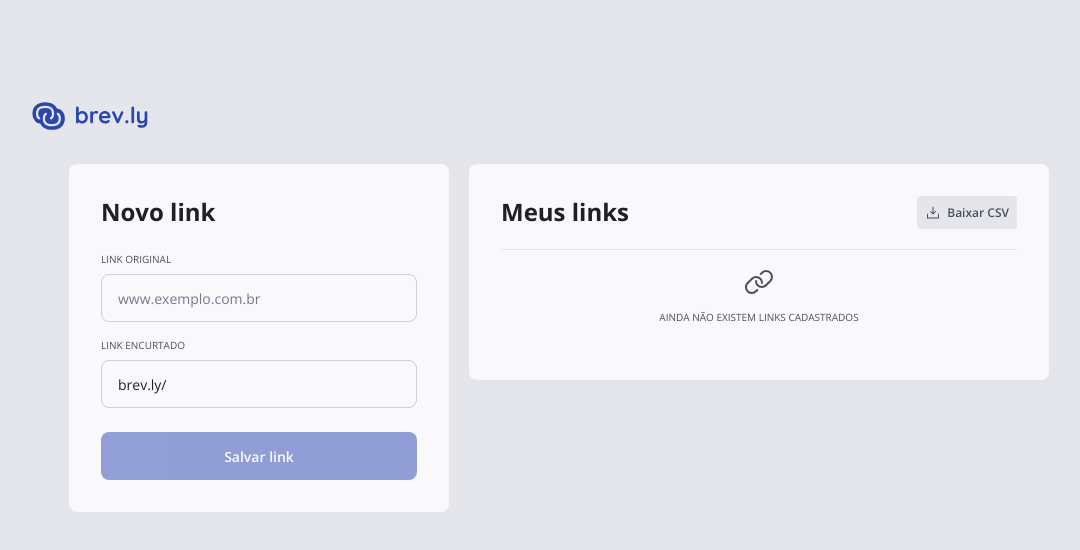
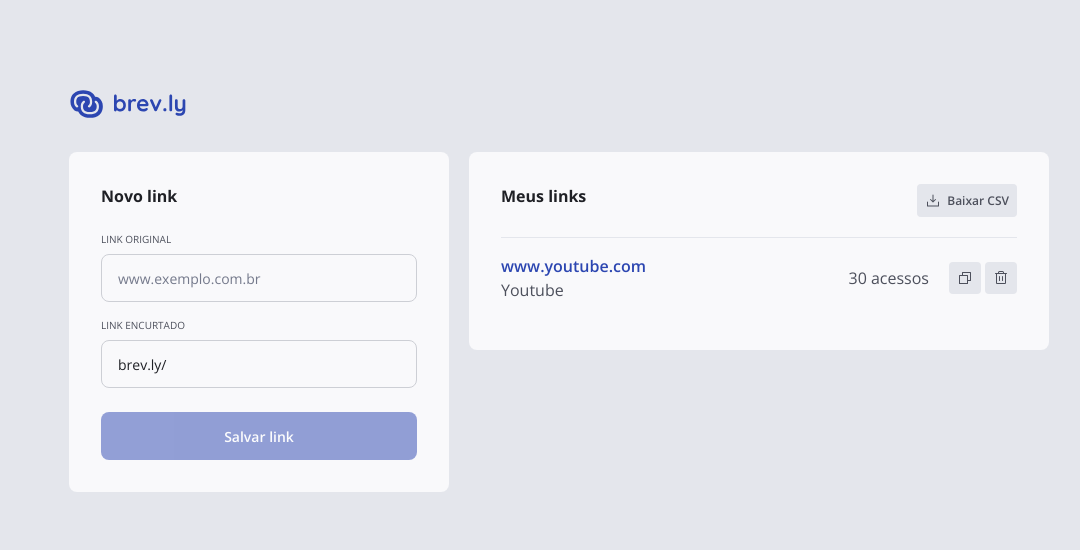
Before and after one commit to JoaoMagnago/ftr-360-desafio-fase-1-brevly, a React (Vite) app in the folder web/: page / in a window 1280 px wide. Shown: the top 550 px of the page, without its empty margins (81-1161 px from the left). Built offline with nearby package versions, Linux system fonts and the light colour scheme.

Commit message:
feat: create short links list styles with content

```diff
--- a/web/src/app.tsx
+++ b/web/src/app.tsx
@@ -5,14 +5,13 @@ import logo from './assets/Logo.svg';
 
 export function App() {
   return (
-    <main className="h-dvh flex flex-col items-start gap-8 p-3">
-      <img
-        src={logo}
-        aria-label={'logo do brev.ly'}
-        className="h-8 mt-[88px] ml-[8%]"
-      />
-      <div className="flex items-center justify-center gap-5 flex-col w-full lg:flex-row lg:items-start">
-        <ShortLinkForm />
+    <main className="h-dvh flex flex-col items-start gap-8 px-3">
+      <div className="flex items-center justify-center gap-5 flex-col w-full mt-[5.5rem] lg:flex-row lg:items-start">
+        <div className="flex flex-col items-start gap-8 w-full lg:max-w-[23.75rem]">
+          <img src={logo} aria-label={'logo do brev.ly'} className="h-8" />
+          <ShortLinkForm />
+        </div>
+
         <ShortLinksList />
       </div>
     </main>
--- a/web/src/components/short-link-form.tsx
+++ b/web/src/components/short-link-form.tsx
@@ -1,5 +1,4 @@
 import { zodResolver } from '@hookform/resolvers/zod';
-import { useEffect } from 'react';
 import { Controller, useForm } from 'react-hook-form';
 import z from 'zod';
 
@@ -26,13 +25,9 @@ export function ShortLinkForm() {
   const originalUrl = watch('originalUrl');
   const shortUrl = watch('shortUrl');
 
-  useEffect(() => {
-    console.log({ originalUrl, shortUrl });
-  }, [originalUrl, shortUrl]);
-
   return (
-    <div className="flex flex-col p-8 gap-6 bg-gray-100 max-w-[380px] w-full rounded-lg">
-      <h2 className="text-xl/8 font-(weight:--font-bold) text-gray-600">
+    <div className="flex flex-col p-8 gap-6 bg-gray-100 w-full rounded-lg">
+      <h2 className="text-xl/(line-height-xl) font-(weight:--font-bold) text-gray-600">
         Novo link
       </h2>
 
--- a/web/src/components/short-links-list.tsx
+++ b/web/src/components/short-links-list.tsx
@@ -1,18 +1,48 @@
-import { DownloadSimpleIcon, LinkIcon } from '@phosphor-icons/react';
+import {
+  CopyIcon,
+  DownloadSimpleIcon,
+  LinkIcon,
+  TrashIcon,
+} from '@phosphor-icons/react';
 
-export const ShortLinksList = ({
-  shortLinks = [],
-}: {
-  shortLinks?: string[];
-}) => {
+interface ShortLink {
+  originalUrl: string;
+  shortUrl: string;
+  accessCount: number;
+}
+
+export const ShortLinksList = () => {
+  const shortLinks: ShortLink[] = [
+    {
+      originalUrl: 'www.exemplo.com.br',
+      shortUrl: 'brev.ly/exemplo',
+      accessCount: 10,
+    },
+    {
+      originalUrl: 'www.exemplo.com.br',
+      shortUrl: 'brev.ly/exemplo',
+      accessCount: 10,
+    },
+    {
+      originalUrl: 'www.exemplo.com.br',
+      shortUrl: 'brev.ly/exemplo',
+      accessCount: 10,
+    },
+    {
+      originalUrl: 'www.exemplo.com.br',
+      shortUrl: 'brev.ly/exemplo',
+      accessCount: 10,
+    },
+  ];
+
   return (
-    <div className="flex items-center flex-col gap-5 p-8 rounded-lg bg-gray-100  w-full max-w-[380px] lg:max-w-[580px]">
+    <div className="flex items-center flex-col gap-5 p-8 rounded-lg bg-gray-100 w-full lg:max-w-[580px] lg:mt-16">
       <div className="flex justify-between w-full">
-        <h2 className="text-xl/8 font-(weight:--font-bold) text-gray-600">
+        <h2 className="text-xl/(line-height-xl) font-(weight:--font-bold) text-gray-600">
           Meus links
         </h2>
 
-        <button className="flex items-center p-2 rounded-sm cursor-pointer gap-1.5 bg-gray-200 hover:brightness-101 ease-in-out">
+        <button className="flex items-center p-2 rounded-sm cursor-pointer gap-1.5 bg-gray-200 hover:brightness-101 ease-in-out active:scale-99 transition-all duration-50">
           <DownloadSimpleIcon fontSize={16} />
           <span className="text-sm font-(weight:--font-semibold) text-gray-500">
             Baixar CSV
@@ -21,7 +51,30 @@ export const ShortLinksList = ({
       </div>
 
       {shortLinks.length > 0 ? (
-        <></>
+        <div className="flex items-center justify-between py-4 w-full border-t-1 border-t-gray-200">
+          <div className="flex flex-col justify-between">
+            <span className="text-md/(line-height-md) font-(weight:--font-semibold) text-blue-base">
+              www.youtube.com
+            </span>
+            <span className="text-sm/(line-height-sm) text-gray-500">
+              Youtube
+            </span>
+          </div>
+
+          <div className="flex items-center gap-5">
+            <span className="text-sm/(line-height-sm) text-gray-500 l">
+              30 acessos
+            </span>
+            <div className="flex items-center gap-1">
+              <button className="flex items-center justify-center p-2 rounded-sm bg-gray-200 hover:cursor-pointer active:scale-95 transition-all duration-100">
+                <CopyIcon />
+              </button>
+              <button className="flex items-center justify-center p-2 rounded-sm bg-gray-200 hover:cursor-pointer active:scale-95 transition-all duration-100">
+                <TrashIcon />
+              </button>
+            </div>
+          </div>
+        </div>
       ) : (
         <div className="flex flex-col items-center gap-3 pt-4 pb-6 w-full border-t-1 border-t-gray-200">
           <LinkIcon fontSize={32} />
```
